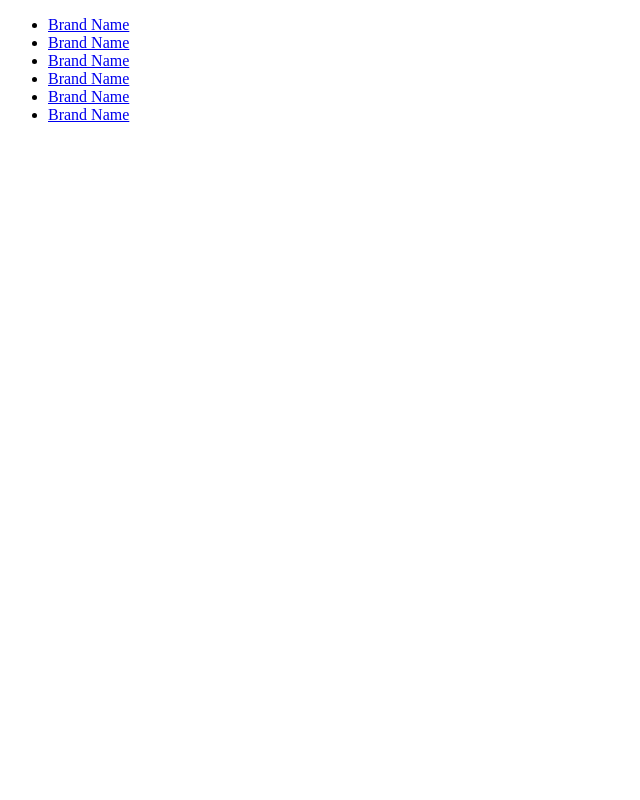
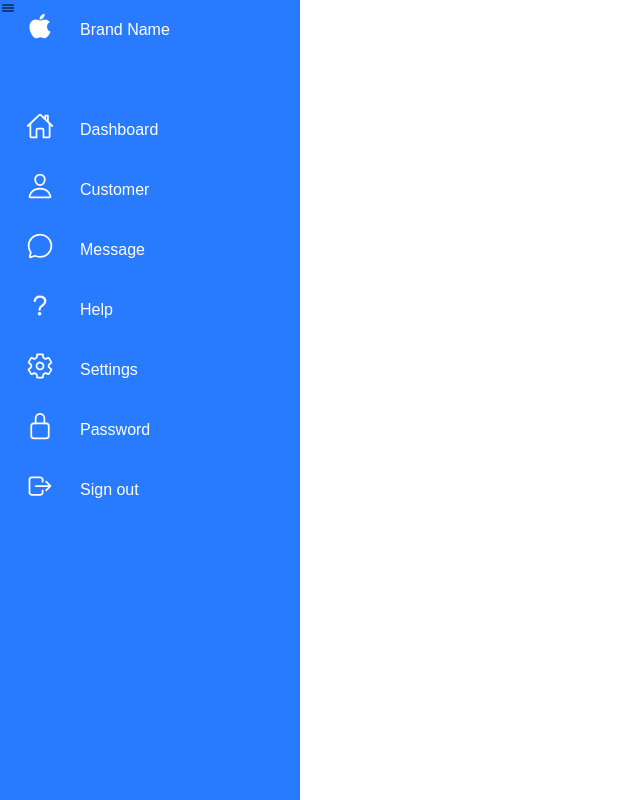
Before and after one commit to Darkhider23/Admin-Dashboard, a plain HTML site: page index.html in a window 1280 px wide. Shown: the whole page, without its empty margins (0-640 px from the left). Drawn offline with nearby package versions, Linux system fonts and the light colour scheme.

Commit message:
-some css for the side menu for better looking

```diff
--- a/index.html
+++ b/index.html
@@ -11,48 +11,86 @@
         <ul>
           <li>
             <a href="#">
-              <span class ="icon"></span>
+              <span class ="icon"><ion-icon name="logo-apple"></ion-icon></span>
               <span class ="title">Brand Name</span>
 
             </a>
           </li>
           <li>
             <a href="#">
-              <span class ="icon"></span>
-              <span class ="title">Brand Name</span>
+              <span class ="icon"><ion-icon name="home-outline"></ion-icon></span>
+              <span class ="title">Dashboard</span>
 
             </a>
           </li>
           <li>
             <a href="#">
-              <span class ="icon"></span>
-              <span class ="title">Brand Name</span>
+              <span class ="icon"><ion-icon name="person-outline"></ion-icon></span>
+              <span class ="title">Customer</span>
 
             </a>
           </li>
           <li>
             <a href="#">
-              <span class ="icon"></span>
-              <span class ="title">Brand Name</span>
+              <span class ="icon"><ion-icon name="chatbubble-outline"></ion-icon></span>
+              <span class ="title">Message</span>
 
             </a>
           </li>
           <li>
             <a href="#">
-              <span class ="icon"></span>
-              <span class ="title">Brand Name</span>
+              <span class ="icon"><ion-icon name="help-outline"></ion-icon></span>
+              <span class ="title">Help</span>
 
             </a>
           </li>
           <li>
             <a href="#">
-              <span class ="icon"></span>
-              <span class ="title">Brand Name</span>
+              <span class ="icon"><ion-icon name="settings-outline"></ion-icon></span>
+              <span class ="title">Settings</span>
 
             </a>
           </li>
+          <li>
+            <a href="#">
+              <span class ="icon"><ion-icon name="lock-closed-outline"></ion-icon></span>
+              <span class ="title">Password</span>
+
+            </a>
+          </li>
+          <li>
+            <a href="#">
+              <span class ="icon"><ion-icon name="log-out-outline"></ion-icon></span>
+              <span class ="title">Sign out</span>
+                </a>
+          </li>
         </ul>
       </div>
+      <div class="main">
+        <div class="topbar">
+          <div class="toggle">
+            <ion-icon name="menu-outline"></ion-icon>
+          </div>
+          <div class="search">
+            <label>
+              <input type="text" placeholder="Search here">
+            </label>
+          </div>
+        </div>
+
+      </div>
     </div>
+    <script type="module" src="https://unpkg.com/ionicons@5.5.2/dist/ionicons/ionicons.esm.js"></script>
+    <script nomodule src="https://unpkg.com/ionicons@5.5.2/dist/ionicons/ionicons.js"></script>
+    <script>
+      let list = document.querySelectorAll('.navigation li')
+      function activeLink(){
+        list.forEach((item) =>
+          item.classList.remove('hovered'));
+          this.classList.add('hovered');
+      }
+       list.forEach((item)=>
+       item.addEventListener('mouseover',activeLink));
+    </script>
   </body>
 </html>
--- a/style.css
+++ b/style.css
@@ -0,0 +1,111 @@
+*{
+  margin: 0;
+  padding: 0;
+  box-sizing: border-box;
+  font-family: 'Ubuntu' ,sans-serif;
+}
+
+:root{
+  --blue:#287bff;
+  --white:#fff;
+  --grey:#f5f5f5;
+  --black1:#222;
+  --black2:#999;
+
+}
+body{
+  min-height: 100vh;
+  overflow-x: hidden;
+}
+.container{
+  position: relative;
+  width: 100%;
+}
+.navigation{
+  position: fixed;
+  width: 300px;
+  height: 100%;
+  background: var(--blue);
+  border-left:10px solid var(--blue);
+  transition: 0.5s;
+  overflow: hidden;
+}
+.navigation ul{
+  position: absolute;
+  top:0;
+  left: 0;
+  width: 100%;
+}
+.navigation ul li{
+  position: relative;
+  width: 100%;
+  list-style:none;
+  border-top-left-radius: 30px;
+  border-bottom-left-radius: 30px;
+}
+.navigation ul li:hover,
+.navigation ul li.hovered{
+  background: var(--white);
+}
+.navigation ul li:nth-child(1){
+  margin-bottom: 40px;
+  pointer-events: none;
+}
+.navigation ul li a{
+  position: relative;
+  display: block;
+  width: 100%;
+  display: flex;
+  text-decoration: none;
+  color:var(--white);
+}
+.navigation ul li:hover a,
+.navigation ul li.hovered a{
+  color:var(--blue);
+}
+.navigation ul li a .icon{
+  position: relative;
+  display: block;
+  min-width: 60px;
+  height: 60px;
+  line-height: 70px;
+  text-align: center;
+}
+.navigation ul li a .icon ion-icon{
+  font-size: 1.75em;
+}
+.navigation ul li a .title{
+  position: relative;
+  display: block;
+  padding: 0 10px;
+  height: 60px;
+  line-height: 60px;
+  text-align: start;
+  white-space: nowrap;
+}
+.navigation ul li:hover a::before,
+.navigation ul li.hovered a::before{
+  content:'';
+  position: absolute;
+  right: 0;
+  top:-50px;
+  width: 50px;
+  height: 50px;
+  background: transperent;
+  border-radius: 50px;
+  box-shadow:35px 35px 0 10px var(--white);
+  pointer-events: none;
+}
+.navigation ul li:hover a::after,
+.navigation ul li.hovered a::after{
+  content:'';
+  position: absolute;
+  right: 0;
+  bottom :-50px;
+  width: 50px;
+  height: 50px;
+  background: transperent;
+  border-radius: 50px;
+  box-shadow:35px -35px 0 10px var(--white);
+  pointer-events: none;
+}
```
